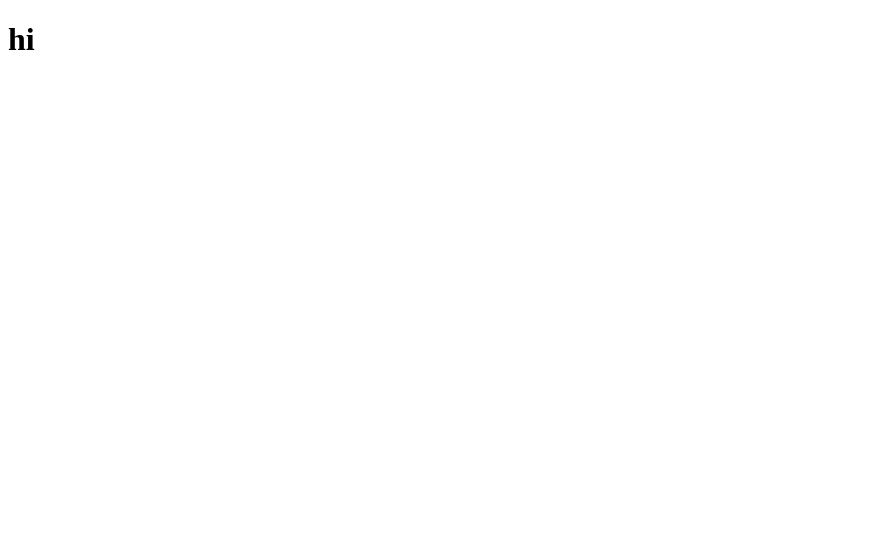
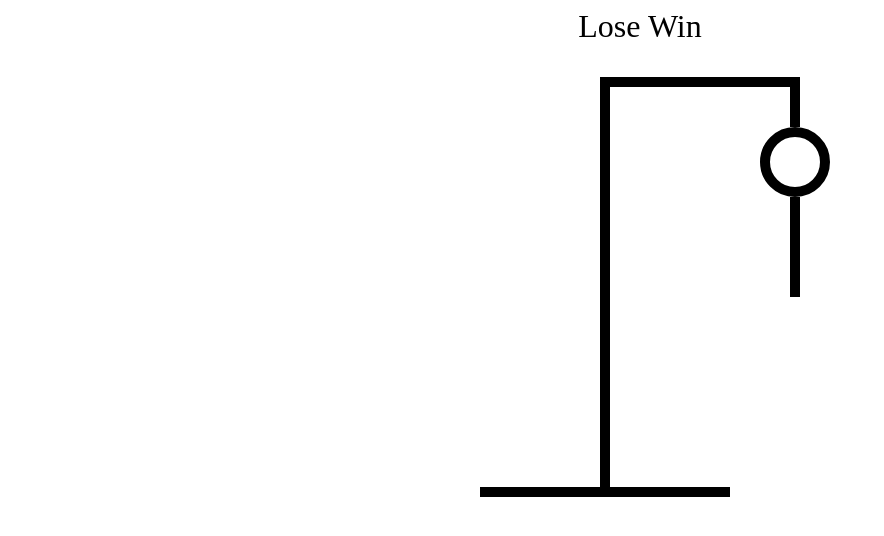
Before and after one commit to notstrada10/littleHangMan, a React (Vite) app: page / in a window 1280 px wide. Shown: the top 536 px of the page, without its empty margins (0-884 px from the left). Built offline with nearby package versions, Linux system fonts and the light colour scheme.

Commit message:
Creating HangMan body

```diff
--- a/src/App.tsx
+++ b/src/App.tsx
@@ -1,5 +1,34 @@
+import { useState } from "react";
+import words from "./words.json";
+import { HangManDrawing } from "./HangManDrawing";
+import { HangManWord } from "./HangManWord";
+import { Keyboard } from "./Keyboard";
+
 function App() {
-  return <h1>hi</h1>
+  const [workToGuess, setWorkToGuess] = useState(() => {
+    return words[Math.floor(Math.random() * words.length)]
+  })
+
+  const [guessedLetters, setGuessedLetters] = useState<string[]>([])
+
+  return (
+  <div style={{
+    maxWidth: "800px",
+    display: "flex",
+    flexDirection: "column",
+    gap: "2rem",
+    margin: "0 auto",
+    alignItems: "center",
+  }}>
+    <div style={{ fontSize: "2rem"}}>
+      Lose
+      Win
+    </div>
+    <HangManDrawing />
+    <HangManWord />
+    <Keyboard />
+  </div>
+  )
 }
 
 export default App
--- /dev/null
+++ b/src/HangManDrawing.tsx
@@ -0,0 +1,35 @@
+const HEAD = (
+    <div style={{
+        width: "50px",
+        height: "50px",
+        borderRadius: "100%",
+        border: "10px solid black",
+        position: "absolute",
+        top: "50px",
+        right: "-30px",
+    }} />
+)
+
+const BODY = (
+    <div style={{
+        width: "10px",
+        height: "100px",
+        background: "black",
+        position: "absolute",
+        top: "120px",
+        right: 0,
+    }} />
+)
+
+export function HangManDrawing() {
+    return (
+    <div style= {{ position: "relative" }}>
+        {HEAD}
+        {BODY}
+        <div style={{ height: "50px", width: "10px", background: "black", position: "absolute", top: 0, right: 0 }} />
+        <div style={{ height: "10px", width: "200px", background: "black", marginLeft: "120px" }} />
+        <div style={{ height: "400px", width: "10px", background: "black", marginLeft: "120px" }} />
+        <div style={{ height: "10px", width: "250px", background: "black" }} />
+    </div>
+    )
+}
--- /dev/null
+++ b/src/HangManWord.tsx
@@ -0,0 +1,14 @@
+
+export function HangManWord() {
+
+    return (
+
+      <div>
+
+        {/* Your JSX content here */}
+
+      </div>
+
+    );
+
+  }
--- /dev/null
+++ b/src/Keyboard.tsx
@@ -0,0 +1,14 @@
+
+export function Keyboard() {
+
+    return (
+
+      <div>
+
+        {/* Your JSX content here */}
+
+      </div>
+
+    );
+
+  }
--- /dev/null
+++ b/src/words.json
@@ -0,0 +1 @@
+["the", "be", "to", "of", "and", "a", "in", "that", "have", "it", "you", "he", "at", "by", "this", "from", "or", "which", "one", "would", "all", "will", "there", "say", "who", "make", "when", "can", "more", "if", "no", "out", "other", "were", "what", "so", "up", "said", "about", "than", "into", "just", "now", "more", "some", "them", "see", "him", "two", "than", "like", "him", "could", "my", "make", "over", "think", "also", "back", "after", "use", "give", "most", "us", "very", "through", "down", "our", "work", "well", "way", "many", "go", "know", "take", "good", "could", "she", "them", "her", "see", "get", "come", "did", "no", "say", "who", "want", "look", "use", "being", "time", "life", "tell", "just", "down", "should", "because", "why", "those", "where", "while", "how", "there", "between", "however", "call"]
```
